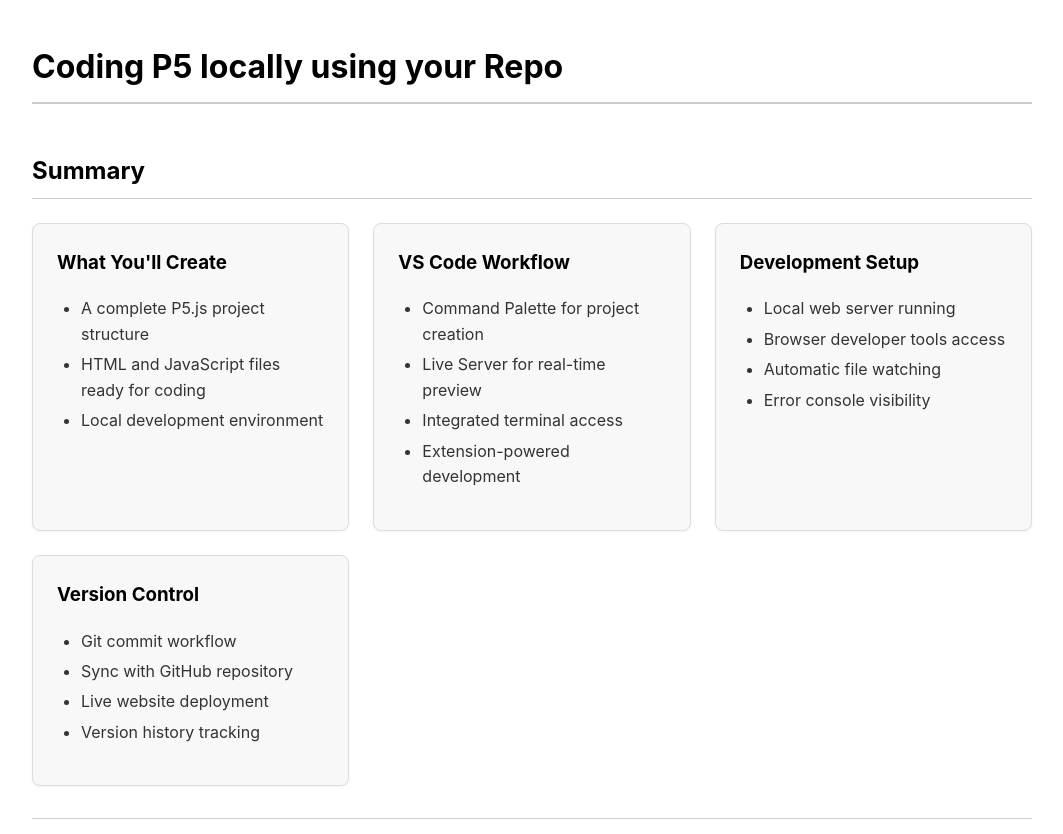
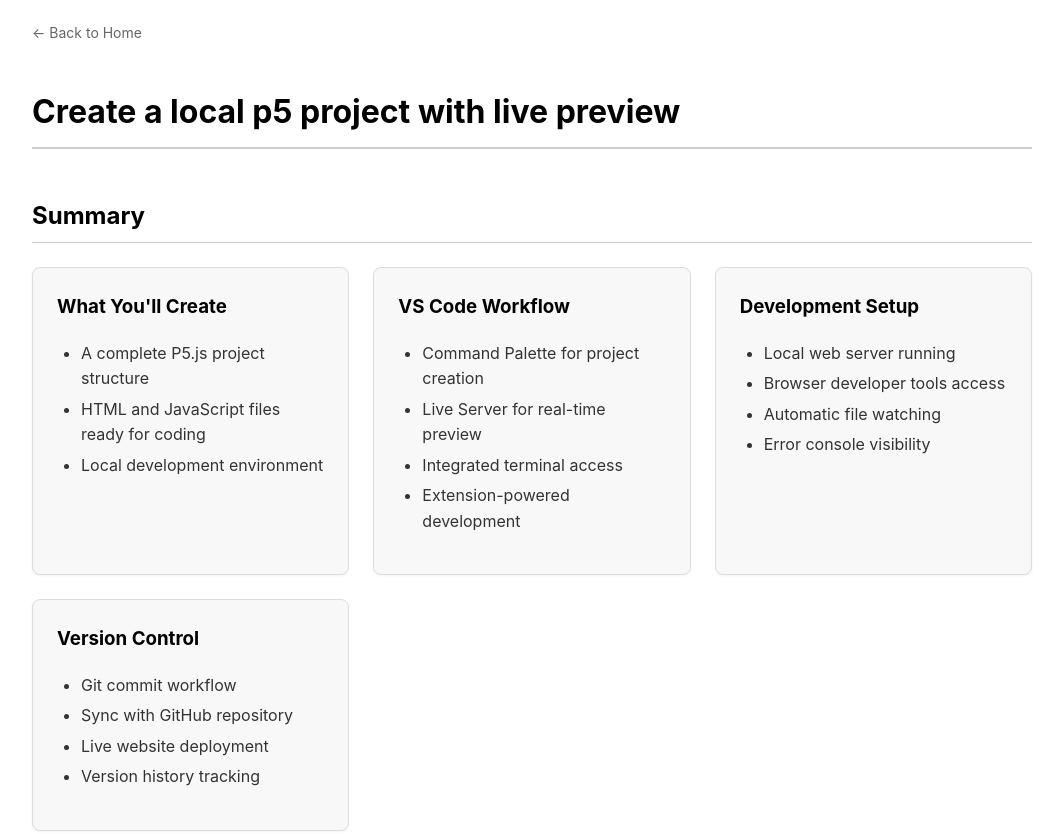
Before and after one commit to DigitalFuturesOCADU/vsCodeSetup, a plain HTML site: page localP5.html in a window 1280 px wide. Shown: the top 834 px of the page, without its empty margins (108-1171 px from the left). Drawn offline with Linux system fonts and the light colour scheme.

Commit message:
added back button

```diff
--- a/localP5.html
+++ b/localP5.html
@@ -13,6 +13,19 @@
             margin: 0 auto;
             padding: 20px;
             background-color: #ffffff;
+        }
+
+        .home-link {
+            display: inline-block;
+            text-decoration: none;
+            color: #666666;
+            font-size: 14px;
+            margin-bottom: 20px;
+            transition: color 0.2s ease;
+        }
+
+        .home-link:hover {
+            color: #000000;
         }
 
         h1 {
@@ -156,7 +169,8 @@
     </style>
 </head>
 <body>
-    <h1>Coding P5 locally using your Repo</h1>
+    <a href="index.html" class="home-link">← Back to Home</a>
+    <h1>Create a local p5 project with live preview</h1>
 
     <h2>Summary</h2>
 
```
Also changed, not shown: chromeTools.html (+15 -1 lines), copilotAuth.html (+14 -0 lines), repoSetup.html (+14 -0 lines), signIn.html (+14 -0 lines), tunnels.html (+15 -1 lines), vsCodeInstallSetup.html (+15 -1 lines).
